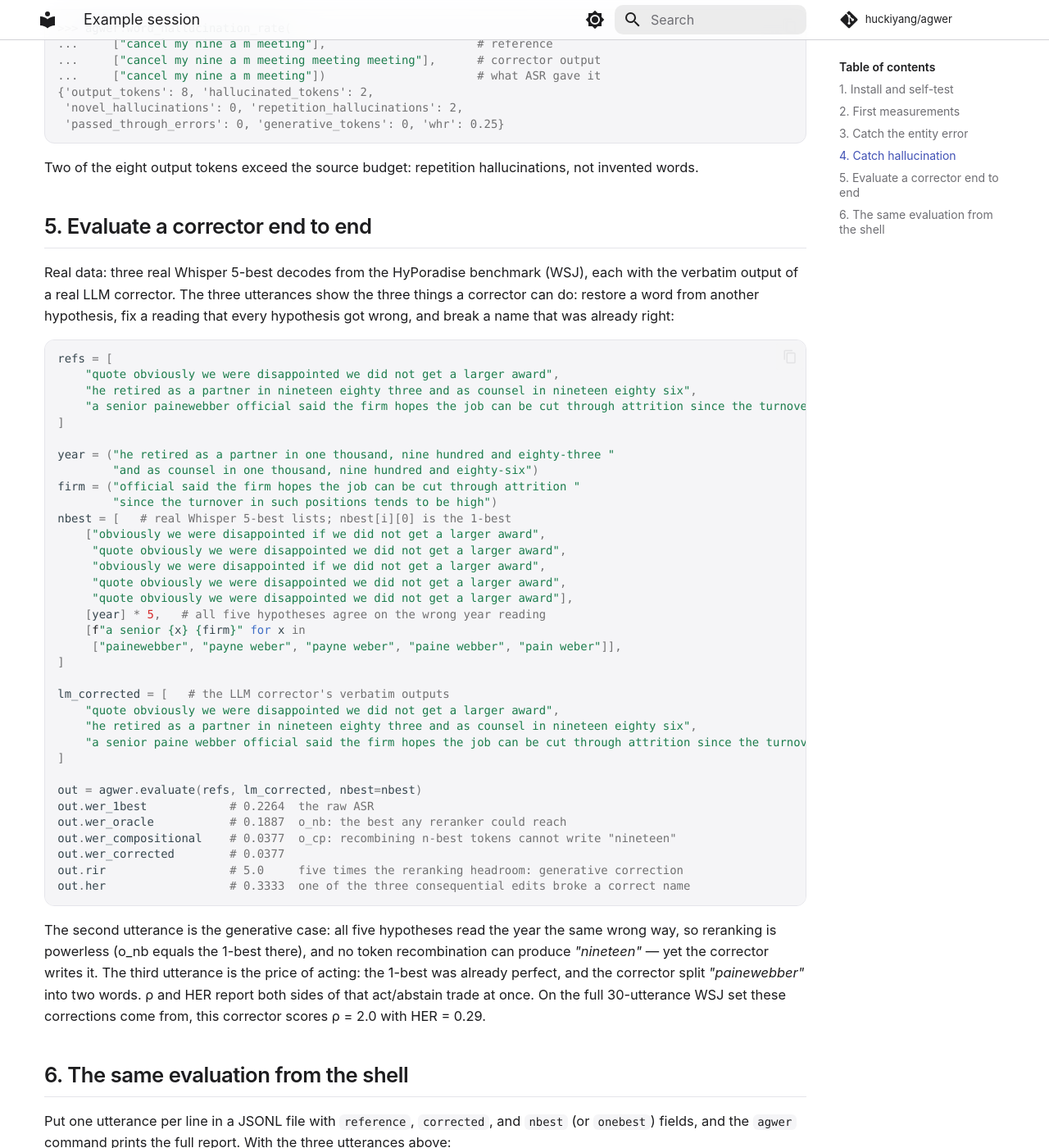
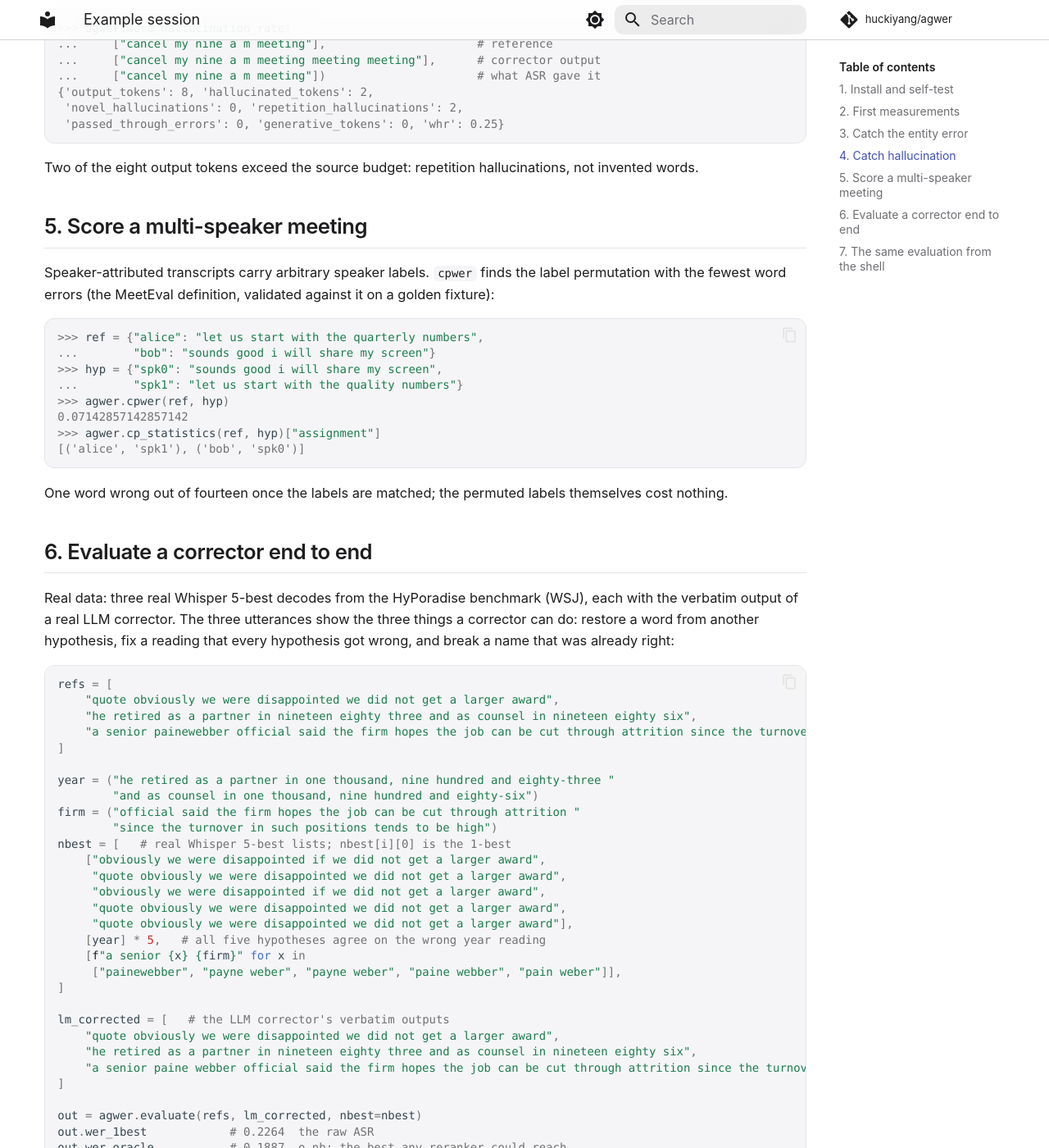
Before and after one commit to huckiyang/agwer, an MkDocs documentation site: the page built from docs/examples.md, in a window 1280 px wide and 1400 px high, scrolled down 1328 px. Shown: the whole window at 82% size. Built offline with MkDocs 1.6.1 and Material for MkDocs 9.7.7, drawn with Linux system fonts in a browser that asks for light colours; comment, search, counter and statistics services are not loaded; some of the changed text lies outside the part shown.

Commit message:
docs: self-containment review pass
Every README python block now executes standalone in order (entity F1
and WHR examples got explicit inputs with verified values), stale test
counts updated to 101, ser added to the pooled-measures lists, cpWER
added to the example session (exact reprs verified), credits list
formatting fixed, intro grammar tightened.

Co-Authored-By: Claude Fable 5 <noreply@anthropic.com>

````diff
--- a/docs/examples.md
+++ b/docs/examples.md
@@ -66,7 +66,27 @@ often the source actually said it:
 Two of the eight output tokens exceed the source budget: repetition
 hallucinations, not invented words.
 
-## 5. Evaluate a corrector end to end
+## 5. Score a multi-speaker meeting
+
+Speaker-attributed transcripts carry arbitrary speaker labels. `cpwer`
+finds the label permutation with the fewest word errors (the MeetEval
+definition, validated against it on a golden fixture):
+
+```pycon
+>>> ref = {"alice": "let us start with the quarterly numbers",
+...        "bob": "sounds good i will share my screen"}
+>>> hyp = {"spk0": "sounds good i will share my screen",
+...        "spk1": "let us start with the quality numbers"}
+>>> agwer.cpwer(ref, hyp)
+0.07142857142857142
+>>> agwer.cp_statistics(ref, hyp)["assignment"]
+[('alice', 'spk1'), ('bob', 'spk0')]
+```
+
+One word wrong out of fourteen once the labels are matched; the
+permuted labels themselves cost nothing.
+
+## 6. Evaluate a corrector end to end
 
 Real data: three real Whisper 5-best decodes from the HyPoradise benchmark
 (WSJ), each with the verbatim output of a real LLM corrector. The three
@@ -120,7 +140,7 @@ was already perfect, and the corrector split *"painewebber"* into two words.
 30-utterance WSJ set these corrections come from, this corrector scores
 ρ = 2.0 with HER = 0.29.
 
-## 6. The same evaluation from the shell
+## 7. The same evaluation from the shell
 
 Put one utterance per line in a JSONL file with `reference`, `corrected`,
 and `nbest` (or `onebest`) fields, and the `agwer` command prints the full
````
Also changed, not shown: other parts of docs/examples.md (+1 -1 lines), README.md (+28 -15 lines), docs/usage.md (+1 -1 lines).
